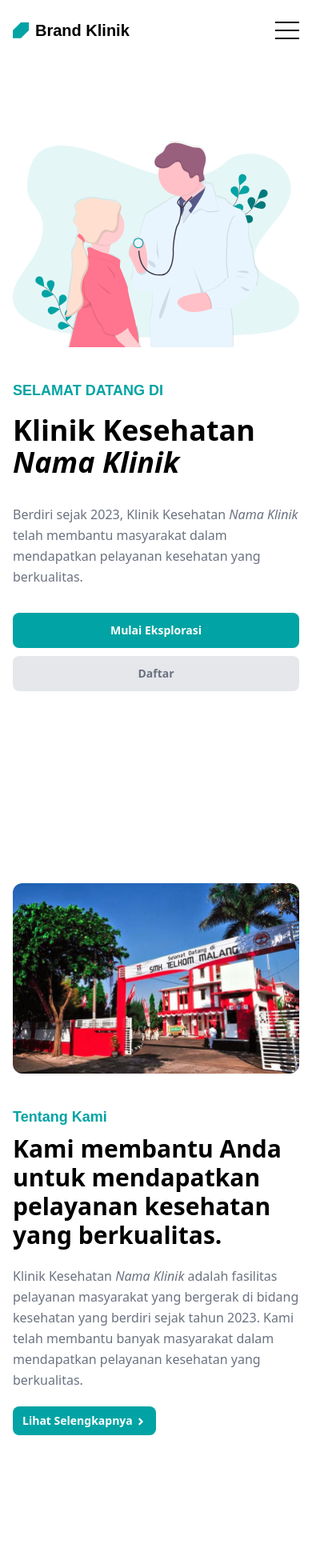
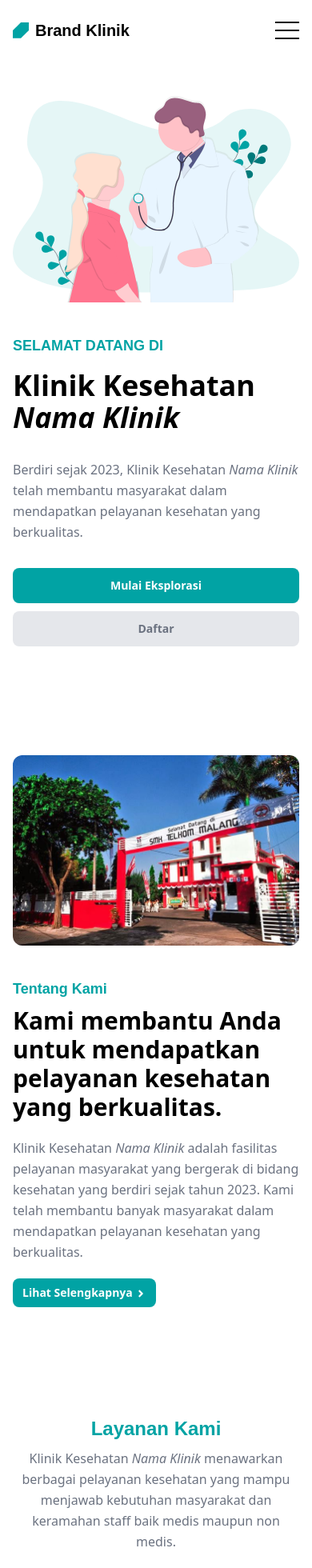
Before and after one commit to nuflakbrr/nouklinik, a Next.js app: page / in a window 390 px wide. Shown: the top 1960 px of the page at 80% size. Built offline with nearby package versions, Linux system fonts and the light colour scheme.

Commit message:
upd: change padding

```diff
--- a/src/components/Containers/Home/components/About.tsx
+++ b/src/components/Containers/Home/components/About.tsx
@@ -4,7 +4,7 @@ import { FaAngleRight } from 'react-icons/fa';
 
 const AboutSection: FC = () => {
   return (
-    <section className="pt-36 pb-24" id="about-us">
+    <section className="pt-24 lg:pt-36 lg:pb-24" id="about-us">
       <div className="max-w-7xl mx-auto">
         <div className="container">
           <div className="flex flex-wrap items-center justify-center">
--- a/src/components/Containers/Home/components/Top.tsx
+++ b/src/components/Containers/Home/components/Top.tsx
@@ -3,7 +3,7 @@ import Link from 'next/link';
 
 const TopSection: FC = () => {
   return (
-    <section className="py-24">
+    <section className="py-10 lg:py-24">
       <div className="max-w-7xl mx-auto">
         <div className="container">
           <div className="flex flex-wrap-reverse">
```
